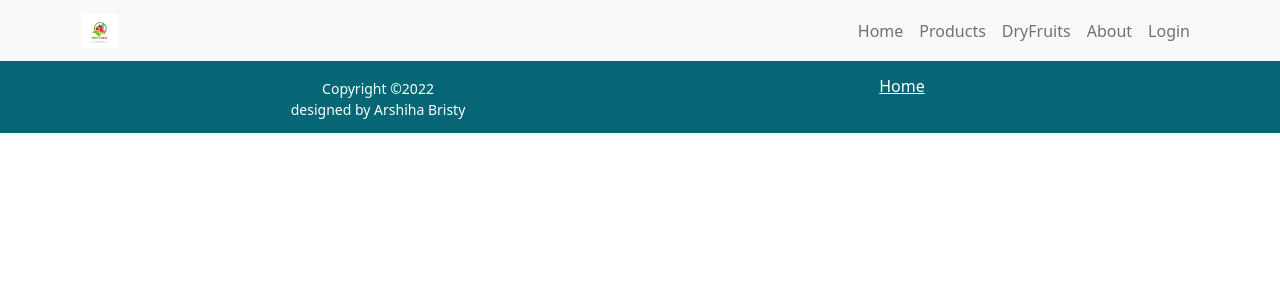
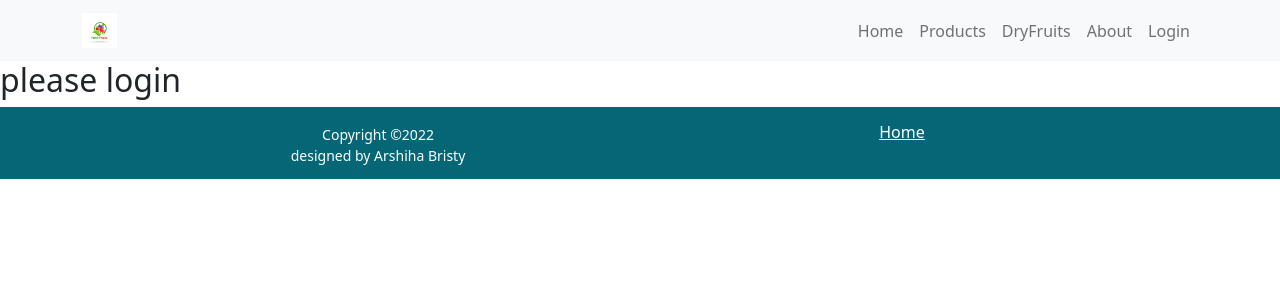
Before and after one commit to arshiha/fruits-warehouse-website-client, a React (Create React App) app: page /login in a window 1280 px wide. Shown: the top 300 px of the page. Built offline with nearby package versions, Linux system fonts and the light colour scheme.

Commit message:
404 page added

```diff
--- a/src/App.js
+++ b/src/App.js
@@ -3,8 +3,10 @@ import "./App.css";
 import About from "./components/About/About.js";
 import Home from "./components/Home/Home/Home.js";
 import InventoryManagement from "./components/InventoryManagement/InventoryManagement.js";
+import Login from "./components/Login/Login.js";
 import Footer from "./components/Shared/Footer/Footer.js";
 import Header from "./components/Shared/Navber/Header.js";
+import NotFoundPage from "./components/Shared/NotFoundPage/NotFoundPage.js";
 
 function App() {
   return (
@@ -18,6 +20,8 @@ function App() {
           element={<InventoryManagement></InventoryManagement>}
         ></Route>
         <Route path="/about" element={<About></About>}></Route>
+        <Route path="/login" element={<Login></Login>}></Route>
+        <Route path="*" element={<NotFoundPage></NotFoundPage>}></Route>
       </Routes>
       <Footer></Footer>
     </div>
--- /dev/null
+++ b/src/components/Login/Login.js
@@ -0,0 +1,11 @@
+import React from "react";
+
+const Login = () => {
+  return (
+    <div>
+      <h2>please login</h2>
+    </div>
+  );
+};
+
+export default Login;
--- a/src/components/Shared/Navber/Header.js
+++ b/src/components/Shared/Navber/Header.js
@@ -15,8 +15,8 @@ const Header = () => {
             <Nav.Link href="/">Home</Nav.Link>
             <Nav.Link href="home#products">Products</Nav.Link>
             <Nav.Link href="home#dryFruits">DryFruits</Nav.Link>
-            <Nav.Link href="home#about">About</Nav.Link>
-            <Nav.Link href="home#login">Login</Nav.Link>
+            <Nav.Link href="/about">About</Nav.Link>
+            <Nav.Link href="/login">Login</Nav.Link>
           </Nav>
         </Container>
       </Navbar>
--- /dev/null
+++ b/src/components/Shared/NotFoundPage/NotFoundPage.js
@@ -0,0 +1,16 @@
+import React from "react";
+import notfound from "../../../images/notfound/404.jpg";
+
+const NotFoundPage = () => {
+  return (
+    <div>
+      <h1 className="text-danger text-center">
+        Page Not Found...Please Try Again
+      </h1>
+
+      <img className="w-100" src={notfound} alt="" />
+    </div>
+  );
+};
+
+export default NotFoundPage;
```
Also changed, not shown: src/components/Shared/NotFoundPage/NotFoundPage.css (added), src/images/notfound/404.jpg (added).
